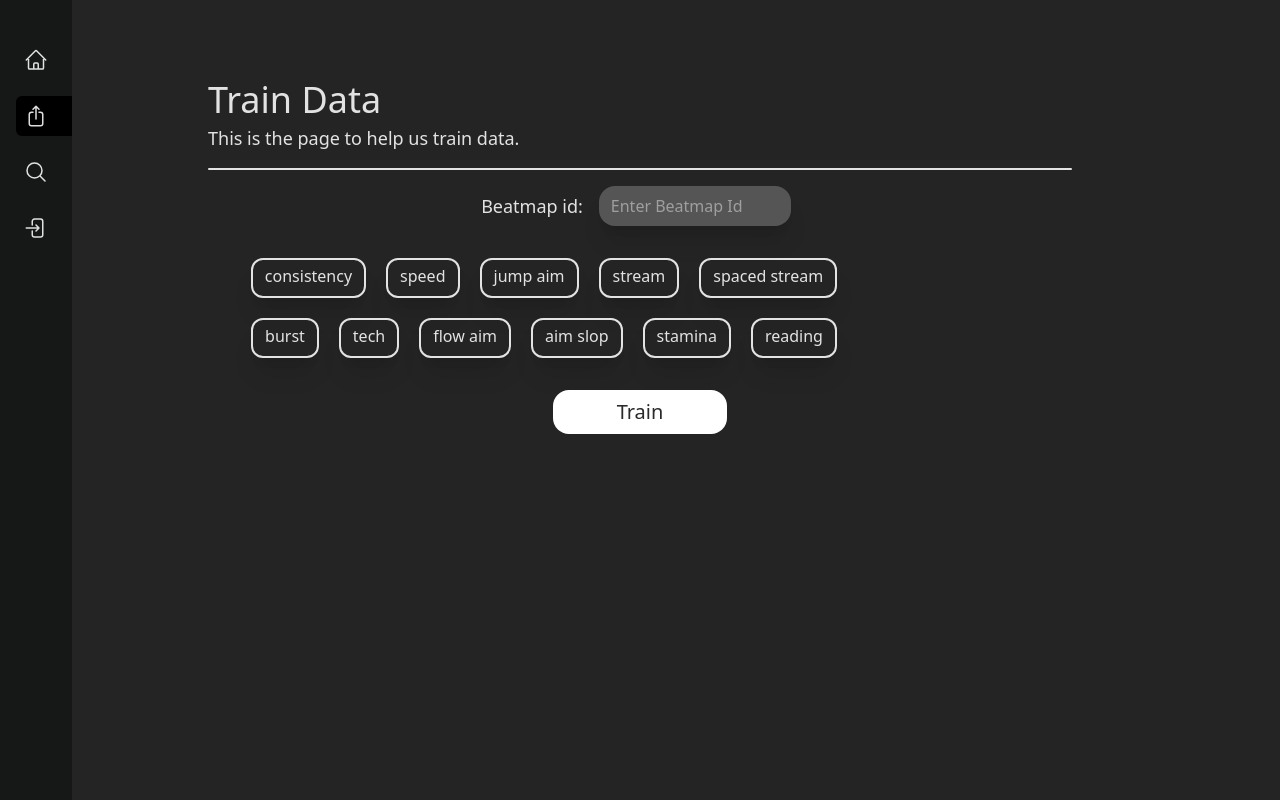
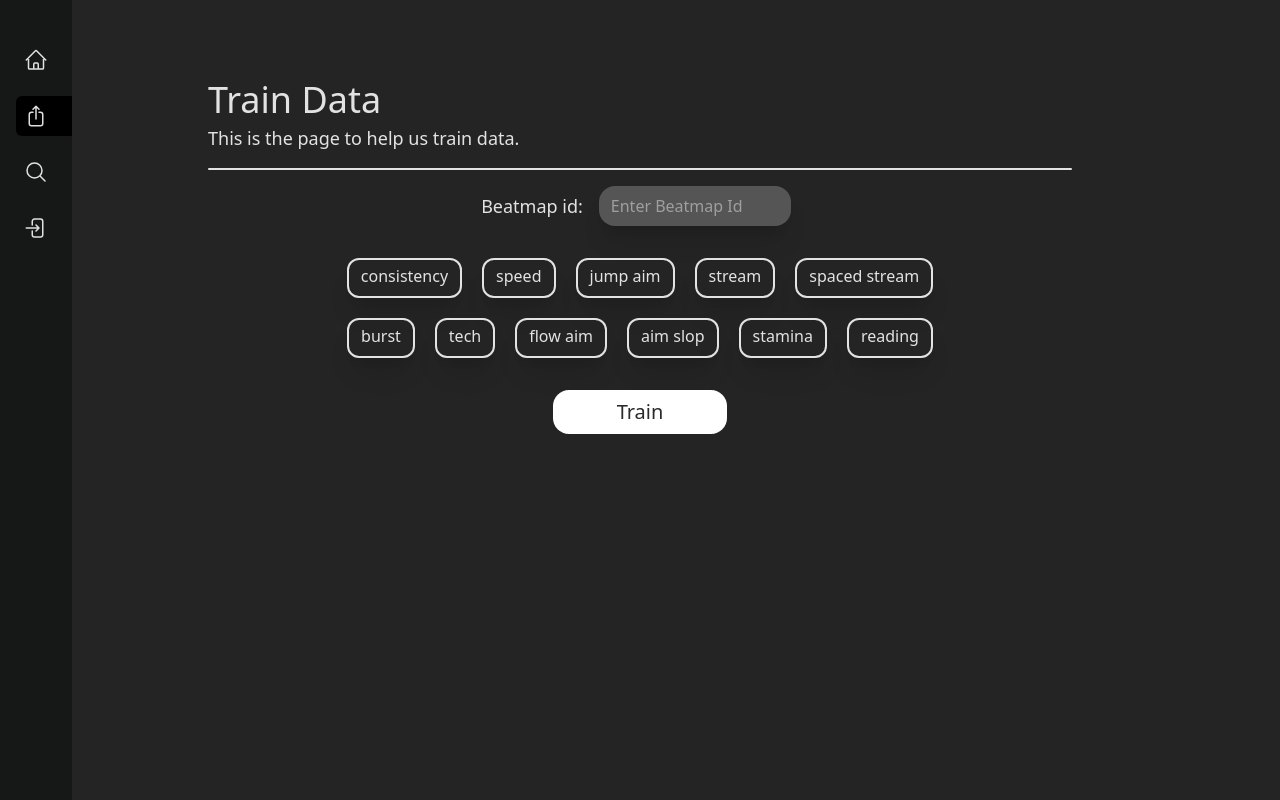
Before and after one commit to KyanLiu/osu-map-classification, a React (Vite) app in the folder client/: page /train in a window 1280 px wide. Built offline with nearby package versions, Linux system fonts and the light colour scheme; no server answers.

Commit message:
require string in input

```diff
--- a/client/src/pages/TrainData.tsx
+++ b/client/src/pages/TrainData.tsx
@@ -14,6 +14,11 @@ const TrainData = () => {
     event.preventDefault();
     try {
       console.log({beatmapId: beatmapId, tags: tags})
+      if(beatmapId == ""){
+        setError(0);
+        return;
+      }
+
       const checkRes = await api.get(`/api/validate-id/${beatmapId}`);
       const checkBeatMapId = checkRes.data.valid;
       setError(checkBeatMapId);
@@ -80,7 +85,7 @@ const TrainData = () => {
             <span className='text-red-500'>{error == 0 ? 'Please enter a valid beatmap Id' : 'Please enter a valid osu standard beatmap Id'}</span>
           )}
         </div>
-        <div className='max-w-2xl flex flex-wrap justify-center my-8 gap-5'>
+        <div className='max-w-2xl flex flex-wrap justify-center my-8 mx-auto gap-5'>
           {mapTag.map((tag) => (
             <MapClassButton key={tag} tag={tag} all_tags={tags} tagPick={handleTagSelection}  />))}
         </div>
```
